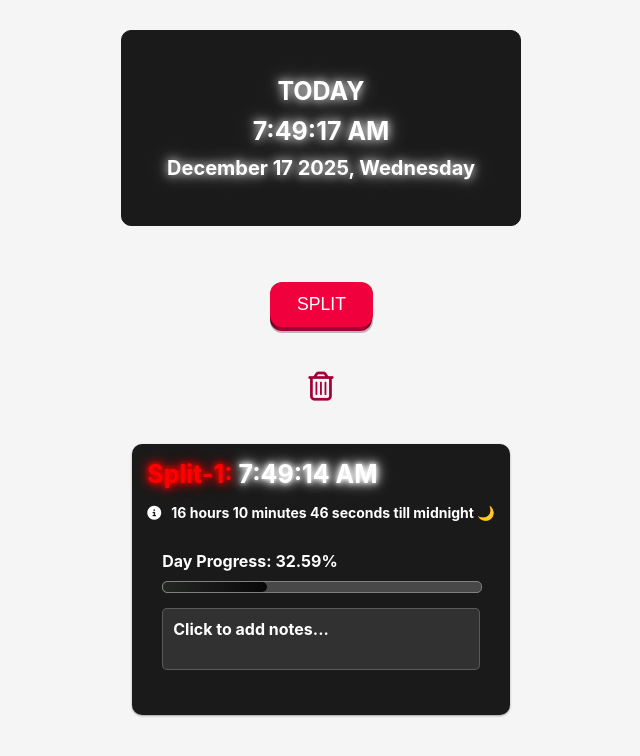
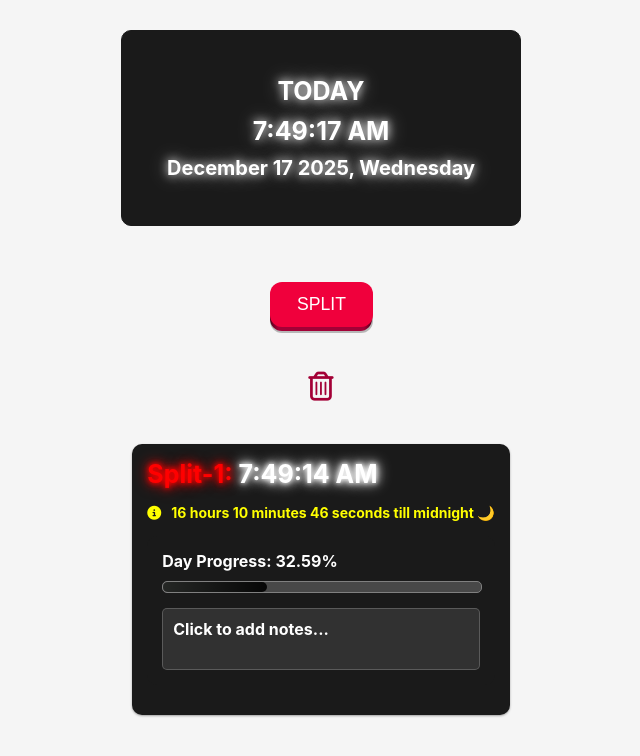
Before and after one commit to abk2191/time-splitter, a React (Vite) app: page / in a window 1280 px wide. Both pictures are taken after a click on the button "SPLIT". Shown: the top 756 px of the page, without its empty margins (319-959 px from the left). Built offline with nearby package versions, Linux system fonts and the light colour scheme.

Commit message:
Added new features

```diff
--- a/src/App.jsx
+++ b/src/App.jsx
@@ -107,7 +107,7 @@ function App() {
       <>
         <span
           style={{
-            color: "white",
+            color: "yellow",
             fontSize: "14px",
             display: "flex",
             gap: "10px",
@@ -199,7 +199,9 @@ function App() {
                   {timeObj.displayTime}
                 </span>
               </p>
-              <p style={{ fontSize: "20px", marginTop: "15px" }}>
+              <p
+                style={{ fontSize: "20px", marginTop: "15px", color: "yellow" }}
+              >
                 {tillMidnight(timeObj.rawTime)}
               </p>
               {/* Day Progress Display - using splitDayProgress instead of dayProgress */}
@@ -214,7 +216,8 @@ function App() {
               >
                 <p
                   style={{
-                    color: "white",
+                    color: "neon",
+
                     fontSize: "16px",
                     marginBottom: "10px",
                     textAlign: "left",
```
